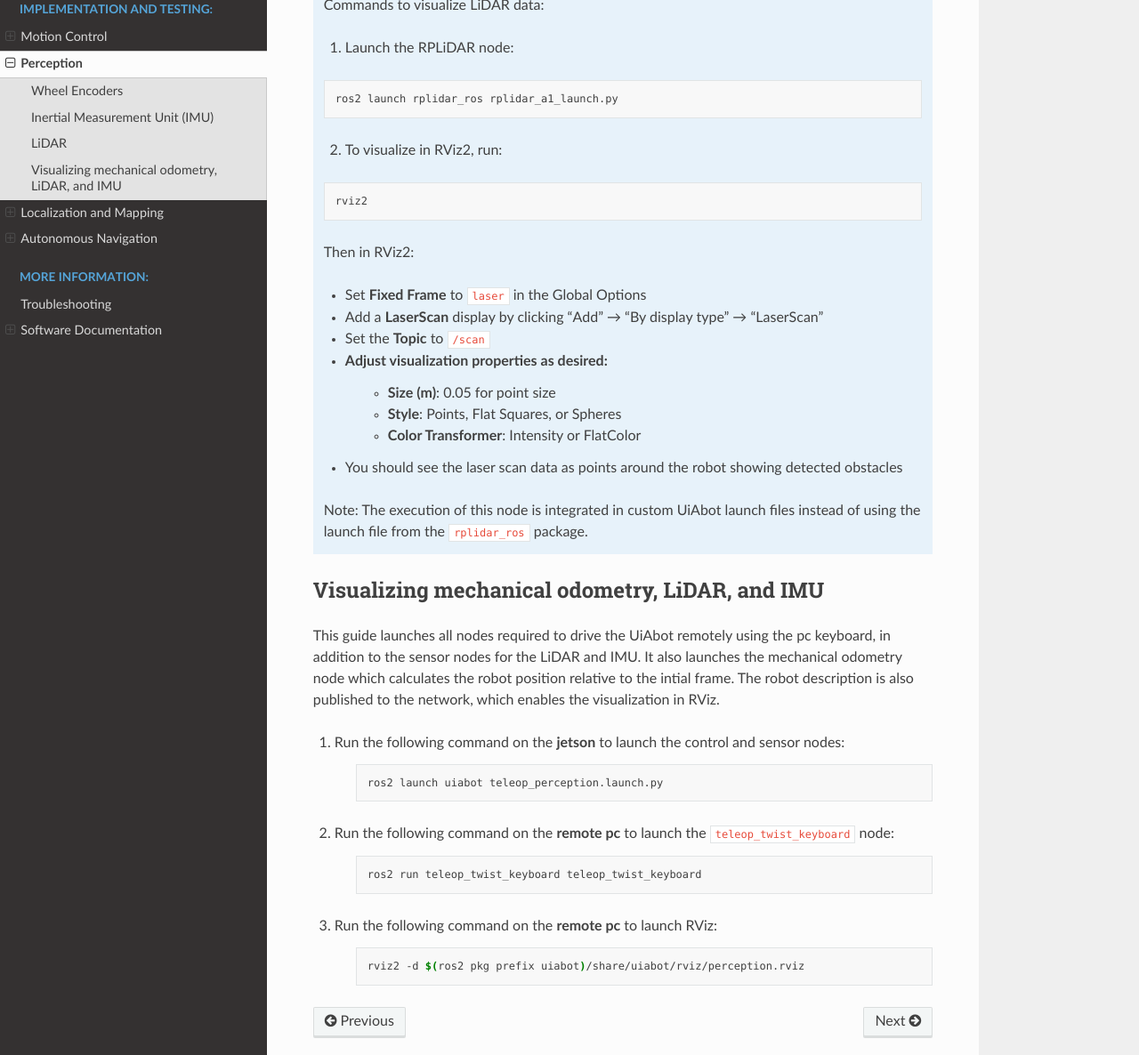
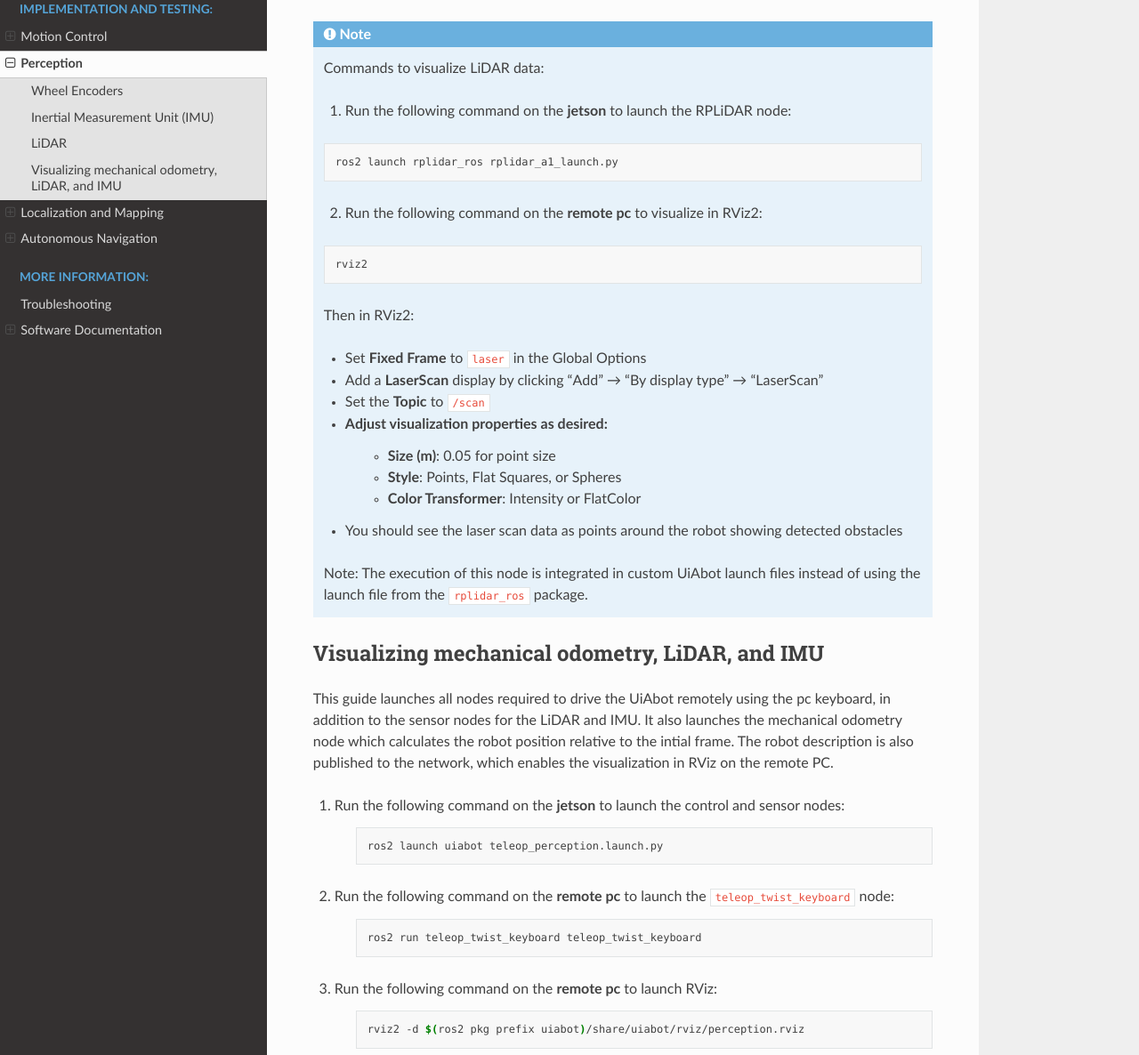
Before and after one commit to DrDanielh/UiAbot, a Sphinx documentation site: the page built from docs/src/perception.rst, in a window 1280 px wide and 1400 px high, scrolled down 5767 px, cut to the strip 214-1400 px from the top of the window. Shown: the whole strip at 89% size. Built offline with Sphinx 7.4.7 and the Read the Docs theme 3.1.0, drawn with Linux system fonts in a browser that asks for light colours; some of the changed text lies outside the part shown.

Commit message:
Clarify remote PC commands in perception documentation for Rviz2 visualization and sensor node execution

```diff
--- a/docs/src/perception.rst
+++ b/docs/src/perception.rst
@@ -39,7 +39,7 @@
 
 Then, using the built-in `robot_state_publisher <https://github.com/ros/robot_state_publisher/tree/humble>`_ with the URDF as an argument, the correct transforms are automatically updated and published to the ``/robot_description`` topic. Additionally, the static and dynamic TF's based on the URDF are broadcasted for later usage.
 
-The ``/robot_description`` topic can then be subscribed to in Rviz2, which then will visualize the robot and all its frames dynamically.
+The ``/robot_description`` topic can then be subscribed to in Rviz2 on the remote PC, which then will visualize the robot and all its frames dynamically.
 
 .. figure:: res/wheel_tf.gif
   :align: center
@@ -50,13 +50,13 @@
 .. note::
     Commands to run the wheel transform publishing pipeline:
 
-    1. First, run the ``wheel_tf_publisher`` node to publish joint states:
+    1. First, run the following command on the **jetson** to run the ``wheel_tf_publisher`` node to publish joint states:
 
     .. code-block:: bash
 
         ros2 run uiabot wheel_tf_publisher
 
-    2. Then, run the ``robot_state_publisher`` node to broadcast transforms:
+    2. Then, run the following command on the **jetson** to run the ``robot_state_publisher`` node to broadcast transforms:
 
     .. code-block:: bash
 
@@ -69,7 +69,7 @@
 
     Note: The above commands only visualize encoder feedback. To actually drive the wheels and see them moving (as shown in the GIF above), follow the teleoperation instructions in the :ref:`motion_control` section.
 
-    3. To visualize in RViz2, run:
+    3. Run the following command on the **remote pc** to visualize in RViz2:
 
     .. code-block:: bash
 
@@ -88,11 +88,11 @@
 
 There are two possible communication peripherals on the chip, UART and I²C. In our case, it was preferred to use the default I²C interface. There is a ROS2 package that already exists, in which implements the I²C communication with the IMU, but due to some calibration problems it did not perform very well on our system. The solution was to rewrite a ROS(1) package to be usable with ROS2. This package was named :ref:`bno055_i2c_ros2_pkg` and has a node, equally named, that publishes the same data as the original ROS(1) node.
 
-The IMU is connected to I²C bus 1 on the jetson. Checking with command ``i2cdetect -y -r 1`` should return a device with ``ID=28``.
+The IMU is connected to I²C bus 1 on the jetson. Checking with the following command on the **jetson**: ``i2cdetect -y -r 1`` should return a device with ``ID=28``.
 
 As seen in the diagram on top, the used topic is the ``/bno055/data``, which consists of the fused and filtered absolute data from the IMU.
 
-Visualizing the IMU orientation was done by the creation of an additional node in the :ref:`uiabot_pkg` package, named :ref:`uiabot_pkg imu_tf_viz`. This node broadcasts the TF of an ``imu`` frame relative to a fixed ``world`` frame, which then can be seen in Rviz2.
+Visualizing the IMU orientation was done by the creation of an additional node in the :ref:`uiabot_pkg` package, named :ref:`uiabot_pkg imu_tf_viz`. This node broadcasts the TF of an ``imu`` frame relative to a fixed ``world`` frame, which then can be seen in Rviz2 on the remote PC.
 
 .. figure:: res/imu_tf.gif
   :align: center
@@ -103,19 +103,19 @@
 .. note::
     Commands to visualize IMU orientation:
 
-    1. Run the IMU driver node:
+    1. Run the following command on the **jetson** to run the IMU driver node:
 
     .. code-block:: bash
 
         ros2 run bno055_i2c_ros2 bno055_i2c_ros2
 
-    2. Run the IMU visualization node:
+    2. Run the following command on the **jetson** to run the IMU visualization node:
 
     .. code-block:: bash
 
         ros2 run uiabot imu_tf_viz
 
-    3. To visualize in RViz2, run:
+    3. Run the following command on the **remote pc** to visualize in RViz2:
 
     .. code-block:: bash
 
@@ -148,7 +148,7 @@
 will publish a `sensor_msgs/LaserScan <http://docs.ros.org/en/melodic/api/sensor_msgs/html/msg/LaserScan.html>`_ message to the ``/scan`` topic. This message has a
 *frame_id* parameter that defaults to ``bno055``. This frame is set up as a static link in the robot's URDF using the same name. The orientation of of the  broadcasted frame match with the figure above.
 
-The laser scan visualization in Rviz2 is done by adding a LaserScan subscriber to the ``/scan`` topic.
+The laser scan visualization in Rviz2 on the remote PC is done by adding a LaserScan subscriber to the ``/scan`` topic.
 
 .. figure:: res/laser_scan.gif
   :align: center
@@ -159,13 +159,13 @@
 .. note::
     Commands to visualize LiDAR data:
 
-    1. Launch the RPLiDAR node:
+    1. Run the following command on the **jetson** to launch the RPLiDAR node:
 
     .. code-block:: bash
 
         ros2 launch rplidar_ros rplidar_a1_launch.py
 
-    2. To visualize in RViz2, run:
+    2. Run the following command on the **remote pc** to visualize in RViz2:
 
     .. code-block:: bash
 
@@ -187,7 +187,7 @@
 Visualizing mechanical odometry, LiDAR, and IMU
 -----------------------------------------------
 
-This guide launches all nodes required to drive the UiAbot remotely using the pc keyboard, in addition to the sensor nodes for the LiDAR and IMU. It also launches the mechanical odometry node which calculates the robot position relative to the intial frame. The robot description is also published to the network, which enables the visualization in RViz.
+This guide launches all nodes required to drive the UiAbot remotely using the pc keyboard, in addition to the sensor nodes for the LiDAR and IMU. It also launches the mechanical odometry node which calculates the robot position relative to the intial frame. The robot description is also published to the network, which enables the visualization in RViz on the remote PC.
 
 1. Run the following command on the **jetson** to launch the control and sensor nodes:
 
```
